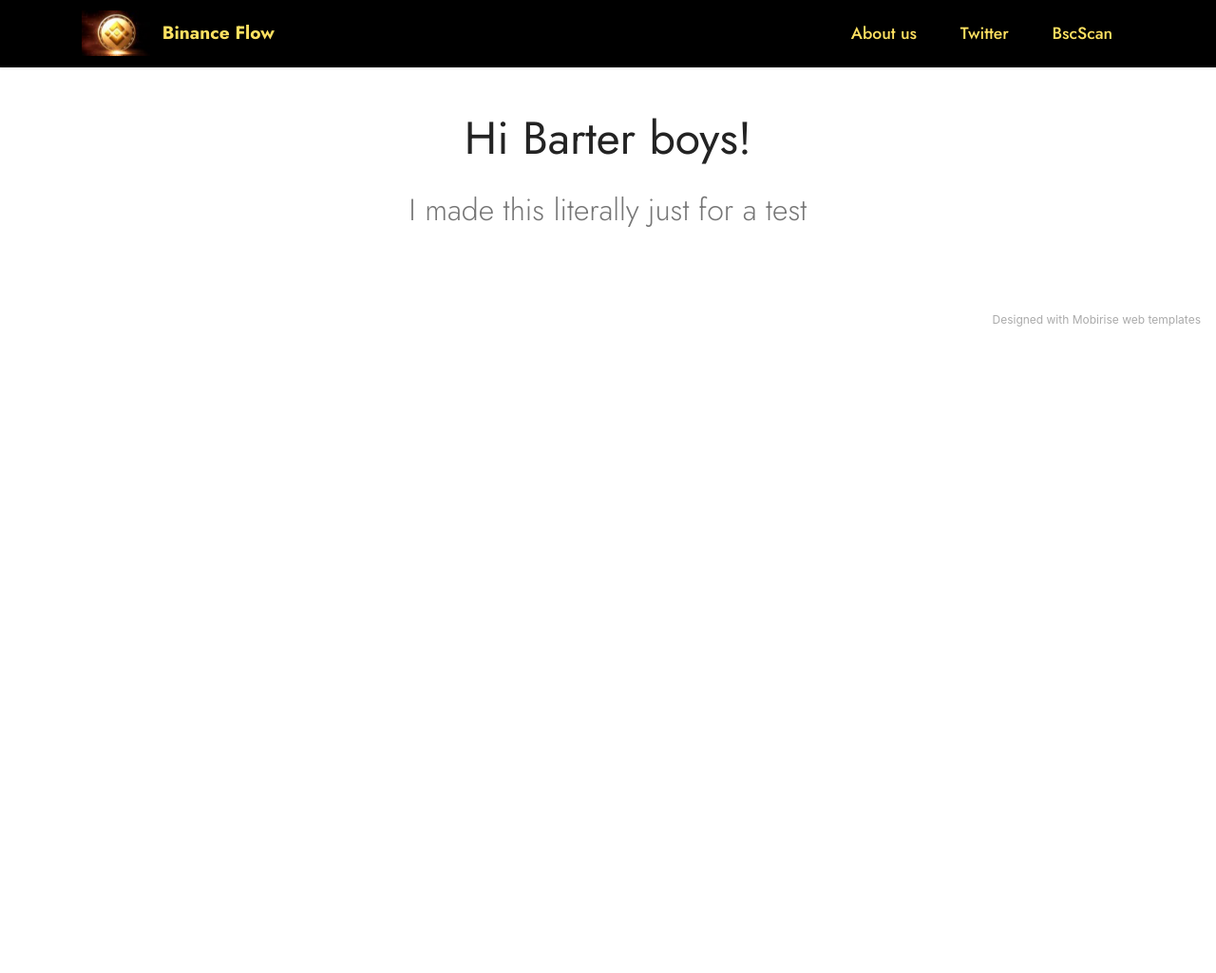
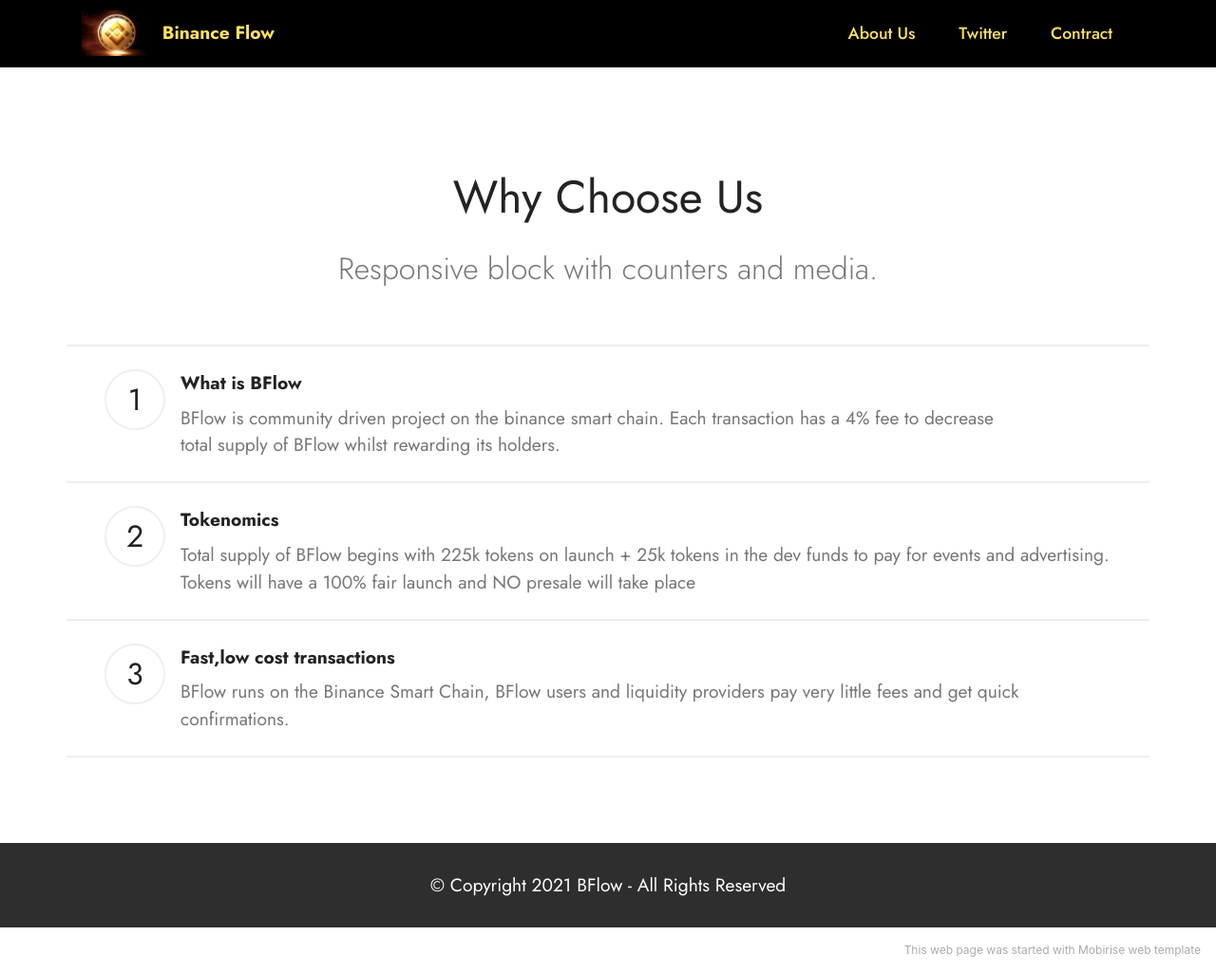
Before and after one commit to mrcjevans/Binanceflow.money, a plain HTML site: page page1.html in a window 1280 px wide. Shown: the whole page at 95% size. Before the commit the page ends 800 px from the top, so only its background shows below. Drawn offline with Linux system fonts and the light colour scheme.

Commit message:
Site update 2

```diff
--- a/assets/mobirise/css/mbr-additional.css
+++ b/assets/mobirise/css/mbr-additional.css
@@ -707,7 +707,7 @@
     justify-content: flex-start;
   }
   .cid-sp0DZzzQMq .content-wrap {
-    width: 52%;
+    width: 41%;
   }
 }
 @media (max-width: 991px) and (min-width: 768px) {
@@ -1164,6 +1164,11 @@
   -webkit-flex-direction: row-reverse;
   flex-direction: row-reverse;
 }
+.cid-sp7u81uhmi {
+  padding-top: 30px;
+  padding-bottom: 30px;
+  background-color: #2e2e2e;
+}
 .cid-sp0JXEYr0K {
   z-index: 1000;
   width: 100%;
@@ -1516,11 +1521,69 @@
     left: -1rem;
   }
 }
-.cid-sp159T1KNb {
-  padding-top: 60px;
-  padding-bottom: 60px;
+.cid-sp7qcIoZRQ {
+  padding-top: 90px;
+  padding-bottom: 90px;
   background-color: #ffffff;
 }
-.cid-sp159T1KNb .mbr-section-subtitle {
+.cid-sp7qcIoZRQ .mbr-section-subtitle {
   color: #767676;
-}
+  font-weight: 300;
+}
+.cid-sp7qcIoZRQ .mbr-content-text {
+  color: #767676;
+  margin-bottom: 0;
+}
+.cid-sp7qcIoZRQ .card {
+  word-wrap: break-word;
+  flex-shrink: 0;
+  -webkit-flex-shrink: 0;
+}
+.cid-sp7qcIoZRQ .img-text {
+  width: 64px;
+  height: 64px;
+  font-size: 32px;
+  border: 2px solid #efefef;
+  border-radius: 50%;
+}
+@media (max-width: 991px) {
+  .cid-sp7qcIoZRQ .img-text {
+    width: 48px;
+    height: 48px;
+    font-size: 24px;
+  }
+}
+@media (min-width: 992px) {
+  .cid-sp7qcIoZRQ .cards-block {
+    border-top: 2px solid #efefef;
+  }
+}
+.cid-sp7qcIoZRQ .cards-block .card {
+  border-bottom: 2px solid #efefef;
+  border-radius: 0;
+}
+.cid-sp7qcIoZRQ .cards-container {
+  display: flex;
+  -webkit-flex-direction: row;
+  flex-direction: row;
+  -webkit-flex-wrap: wrap;
+  flex-wrap: wrap;
+  -webkit-justify-content: center;
+  justify-content: center;
+  word-break: break-word;
+}
+@media (max-width: 767px) {
+  .cid-sp7qcIoZRQ .panel-item {
+    flex-direction: column;
+    align-items: center;
+  }
+  .cid-sp7qcIoZRQ .panel-item .card-img {
+    padding: 0;
+    padding-bottom: 1rem;
+  }
+}
+.cid-sp7u81uhmi {
+  padding-top: 30px;
+  padding-bottom: 30px;
+  background-color: #2e2e2e;
+}
--- a/page1.html
+++ b/page1.html
@@ -49,10 +49,10 @@
             </button>
             <div class="collapse navbar-collapse" id="navbarSupportedContent">
                 <ul class="navbar-nav nav-dropdown nav-right" data-app-modern-menu="true"><li class="nav-item"><a class="nav-link link text-warning text-primary display-4" href="page1.html">
-                            About us</a></li>
-                    <li class="nav-item"><a class="nav-link link text-warning display-4" href="https://mobiri.se">
+                            About Us</a></li>
+                    <li class="nav-item"><a class="nav-link link text-warning text-primary display-4" href="https://twitter.com/BinanceFlow" target="_blank">
                             Twitter</a></li>
-                    <li class="nav-item"><a class="nav-link link text-warning display-4" href="https://mobiri.se">BscScan</a>
+                    <li class="nav-item"><a class="nav-link link text-warning display-4" href="https://mobiri.se">Contract</a>
                     </li></ul>
 
 
@@ -61,22 +61,84 @@
     </nav>
 </section>
 
-<section class="mbr-section content4 cid-sp159T1KNb" id="content4-9">
+<section class="counters5 counters cid-sp7qcIoZRQ" id="counters5-b">
+
+
+
+
+
+    <div class="container pt-4 mt-2">
+        <h2 class="mbr-section-title pb-3 align-center mbr-fonts-style display-2">Why Choose Us</h2>
+        <h3 class="mbr-section-subtitle pb-5 align-center mbr-fonts-style display-5">
+            Responsive block with counters and media.
+        </h3>
+        <div class="row justify-content-center">
+            <div class="cards-block">
+                <div class="cards-container">
+                    <div class="card px-3 align-left col-12">
+                        <div class="panel-item p-4 d-flex">
+                            <div class="card-img pr-3">
+                                <h3 class="img-text d-flex align-items-center justify-content-center">
+                                    1
+                                </h3>
+                            </div>
+                            <div class="card-text">
+                                <h4 class="mbr-content-title mbr-bold mbr-fonts-style display-7">What is BFlow</h4>
+                                <p class="mbr-content-text mbr-fonts-style display-7">BFlow is community driven project on the binance smart chain. Each transaction has a 4% fee to decrease<br>total supply of BFlow whilst rewarding its holders.</p>
+                            </div>
+                        </div>
+                    </div>
+                    <div class="card px-3 align-left col-12">
+                        <div class="panel-item p-4 d-flex">
+                            <div class="card-img pr-3">
+                                <h3 class="img-text d-flex align-items-center justify-content-center">
+                                    2
+                                </h3>
+                            </div>
+                            <div class="card-text">
+                                <h4 class="mbr-content-title mbr-bold mbr-fonts-style display-7">Tokenomics</h4>
+                                <p class="mbr-content-text mbr-fonts-style display-7">
+                                    Total supply of BFlow begins with 225k tokens on launch + 25k tokens in the dev funds to pay for events and advertising.<br>Tokens will have a 100% fair launch and NO presale will take place</p>
+                            </div>
+                        </div>
+                    </div>
+                    <div class="card px-3 align-left col-12">
+                        <div class="panel-item p-4 d-flex">
+                            <div class="card-img pr-3">
+                                <h3 class="img-text d-flex align-items-center justify-content-center">
+                                    3
+                                </h3>
+                            </div>
+                            <div class="card-text">
+                                <h4 class="mbr-content-title mbr-bold mbr-fonts-style display-7">Fast,low cost transactions</h4>
+                                <p class="mbr-content-text mbr-fonts-style display-7">
+                                    BFlow runs on the Binance Smart Chain, BFlow users and liquidity providers pay very little fees and get quick confirmations.</p>
+                            </div>
+                        </div>
+                    </div>
+
+                </div>
+            </div>
+        </div>
+    </div>
+</section>
+
+<section once="footers" class="cid-sp7u81uhmi" id="footer6-e">
+
+
 
 
 
     <div class="container">
-        <div class="media-container-row">
-            <div class="title col-12 col-md-8">
-                <h2 class="align-center pb-3 mbr-fonts-style display-2">
-                    Hi Barter boys!</h2>
-                <h3 class="mbr-section-subtitle align-center mbr-light mbr-fonts-style display-5">
-                    I made this literally just for a test</h3>
-
+        <div class="media-container-row align-center mbr-white">
+            <div class="col-12">
+                <p class="mbr-text mb-0 mbr-fonts-style display-7">
+                    © Copyright 2021 BFlow - All Rights Reserved
+                </p>
             </div>
         </div>
     </div>
-</section><section style="background-color: #fff; font-family: -apple-system, BlinkMacSystemFont, 'Segoe UI', 'Roboto', 'Helvetica Neue', Arial, sans-serif; color:#aaa; font-size:12px; padding: 0; align-items: center; display: flex;"><a href="https://mobirise.site/c" style="flex: 1 1; height: 3rem; padding-left: 1rem;"></a><p style="flex: 0 0 auto; margin:0; padding-right:1rem;">Designed with <a href="https://mobirise.site/b" style="color:#aaa;">Mobirise</a> web templates</p></section><script src="assets/web/assets/jquery/jquery.min.js"></script>  <script src="assets/popper/popper.min.js"></script>  <script src="assets/tether/tether.min.js"></script>  <script src="assets/bootstrap/js/bootstrap.min.js"></script>  <script src="assets/smoothscroll/smooth-scroll.js"></script>  <script src="assets/dropdown/js/nav-dropdown.js"></script>  <script src="assets/dropdown/js/navbar-dropdown.js"></script>  <script src="assets/touchswipe/jquery.touch-swipe.min.js"></script>  <script src="assets/theme/js/script.js"></script>
+</section><section style="background-color: #fff; font-family: -apple-system, BlinkMacSystemFont, 'Segoe UI', 'Roboto', 'Helvetica Neue', Arial, sans-serif; color:#aaa; font-size:12px; padding: 0; align-items: center; display: flex;"><a href="https://mobirise.site/c" style="flex: 1 1; height: 3rem; padding-left: 1rem;"></a><p style="flex: 0 0 auto; margin:0; padding-right:1rem;"><a href="https://mobirise.site/q" style="color:#aaa;">This web page</a> was started with Mobirise web template</p></section><script src="assets/web/assets/jquery/jquery.min.js"></script>  <script src="assets/popper/popper.min.js"></script>  <script src="assets/tether/tether.min.js"></script>  <script src="assets/bootstrap/js/bootstrap.min.js"></script>  <script src="assets/smoothscroll/smooth-scroll.js"></script>  <script src="assets/dropdown/js/nav-dropdown.js"></script>  <script src="assets/dropdown/js/navbar-dropdown.js"></script>  <script src="assets/touchswipe/jquery.touch-swipe.min.js"></script>  <script src="assets/viewportchecker/jquery.viewportchecker.js"></script>  <script src="assets/theme/js/script.js"></script>
 
 
 </body>
```
Also changed, not shown: index.html (+24 -7 lines), 1 other file.
